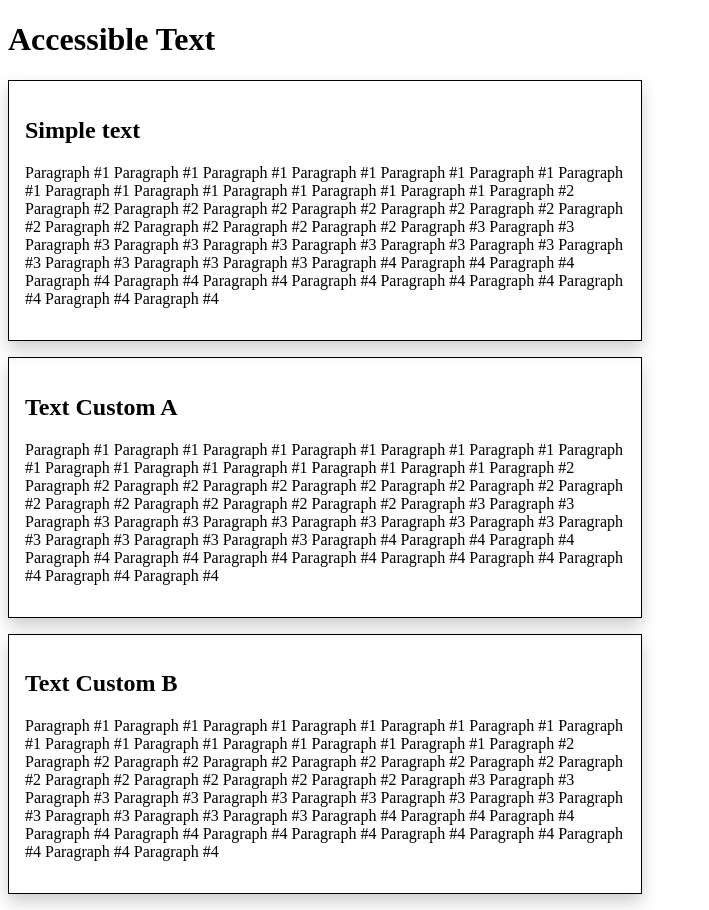
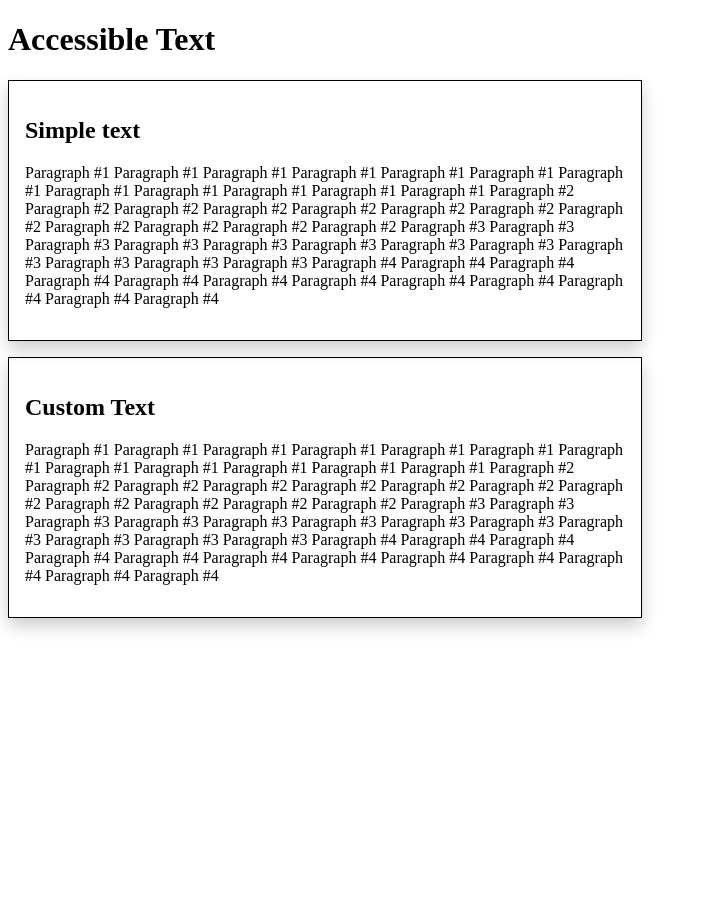
Before and after one commit to danmt/accessible-text, an Angular app: page / in a window 1280 px wide. Shown: the whole page, without its empty margins (0-709 px from the left). After the commit the page ends 800 px from the top, so only its background shows below. Built offline with nearby package versions, Linux system fonts and the light colour scheme.

Commit message:
removed custom b

```diff
--- a/src/app/app.component.html
+++ b/src/app/app.component.html
@@ -9,12 +9,7 @@
   </article>
 
   <article class="card">
-    <h2>Text Custom A</h2>
-    <p>{{ simpleText }}</p>
-  </article>
-
-  <article class="card">
-    <h2>Text Custom B</h2>
+    <h2>Custom Text</h2>
     <p>{{ simpleText }}</p>
   </article>
 </main>
```
